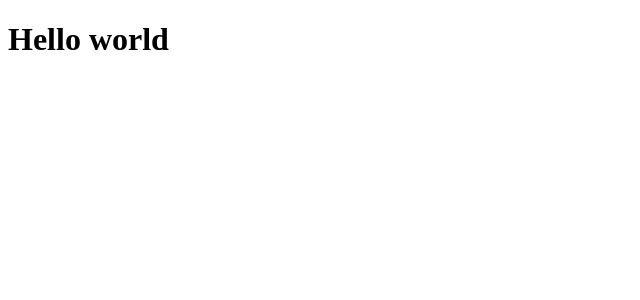
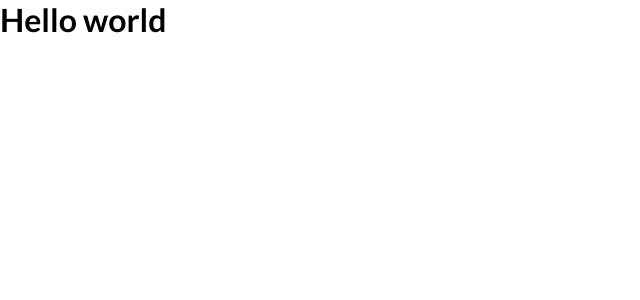
Before and after one commit to felipepasq/bloom, a React (Vite) app: page / in a window 1280 px wide. Shown: the top 300 px of the page, without its empty margins (0-640 px from the left). Built offline with nearby package versions, Linux system fonts and the light colour scheme.

Commit message:
feat:Finished theme and initial styles configs

```diff
--- a/index.html
+++ b/index.html
@@ -4,6 +4,9 @@
     <meta charset="UTF-8" />
     <link rel="icon" type="image/svg+xml" href="/vite.svg" />
     <meta name="viewport" content="width=device-width, initial-scale=1.0" />
+    <link rel="preconnect" href="https://fonts.googleapis.com"/>
+    <link rel="preconnect" href="https://fonts.gstatic.com" crossorigin/>
+    <link href="https://fonts.googleapis.com/css2?family=Lato:wght@400;700&display=swap" rel="stylesheet"/>
     <title>Vite + React + TS</title>
   </head>
   <body>
--- a/src/App.tsx
+++ b/src/App.tsx
@@ -1,6 +1,10 @@
+import GlobalStyle from './styles/global'
+import { defaultTheme } from './styles/themes/default'
+
 function App() {
   return (
-    <div className="App">
+    <div>
+      <GlobalStyle theme={defaultTheme} />
       <h1>Hello world</h1>
     </div>
   )
--- a/src/styles/global.ts
+++ b/src/styles/global.ts
@@ -6,6 +6,7 @@ const GlobalStyle = createGlobalStyle`
     padding: 0;
     outline: 0;
     box-sizing: border-box;
+    font-family: ${({ theme }) => theme.fonts.small_paragraph};
   }
 
   body  {
--- /dev/null
+++ b/src/styles/styled.d.ts
@@ -0,0 +1,5 @@
+import { defaultTheme } from './themes/default'
+type ThemeType = typeof defaultTheme
+declare module 'styled-components' {
+  export interface DefaultTheme extends ThemeType {}
+}
--- /dev/null
+++ b/src/styles/themes/default.ts
@@ -0,0 +1,12 @@
+export const defaultTheme = {
+  colors: {
+    primary: '#5062F0',
+    secondary: '#1F2445',
+    white: '#ffffff',
+    light_gray: '#F2F3F8'
+  },
+  fonts: {
+    text: 'Roboto',
+    small_paragraph: 'Lato'
+  }
+}
--- a/tsconfig.json
+++ b/tsconfig.json
@@ -4,7 +4,6 @@
     "useDefineForClassFields": true,
     "lib": ["DOM", "DOM.Iterable", "ESNext"],
     "allowJs": false,
-    "baseUrl": "src",
     "skipLibCheck": true,
     "esModuleInterop": false,
     "allowSyntheticDefaultImports": true,
```
Also changed, not shown: src/main.tsx (+5 -5 lines), .eslintrc.json.
